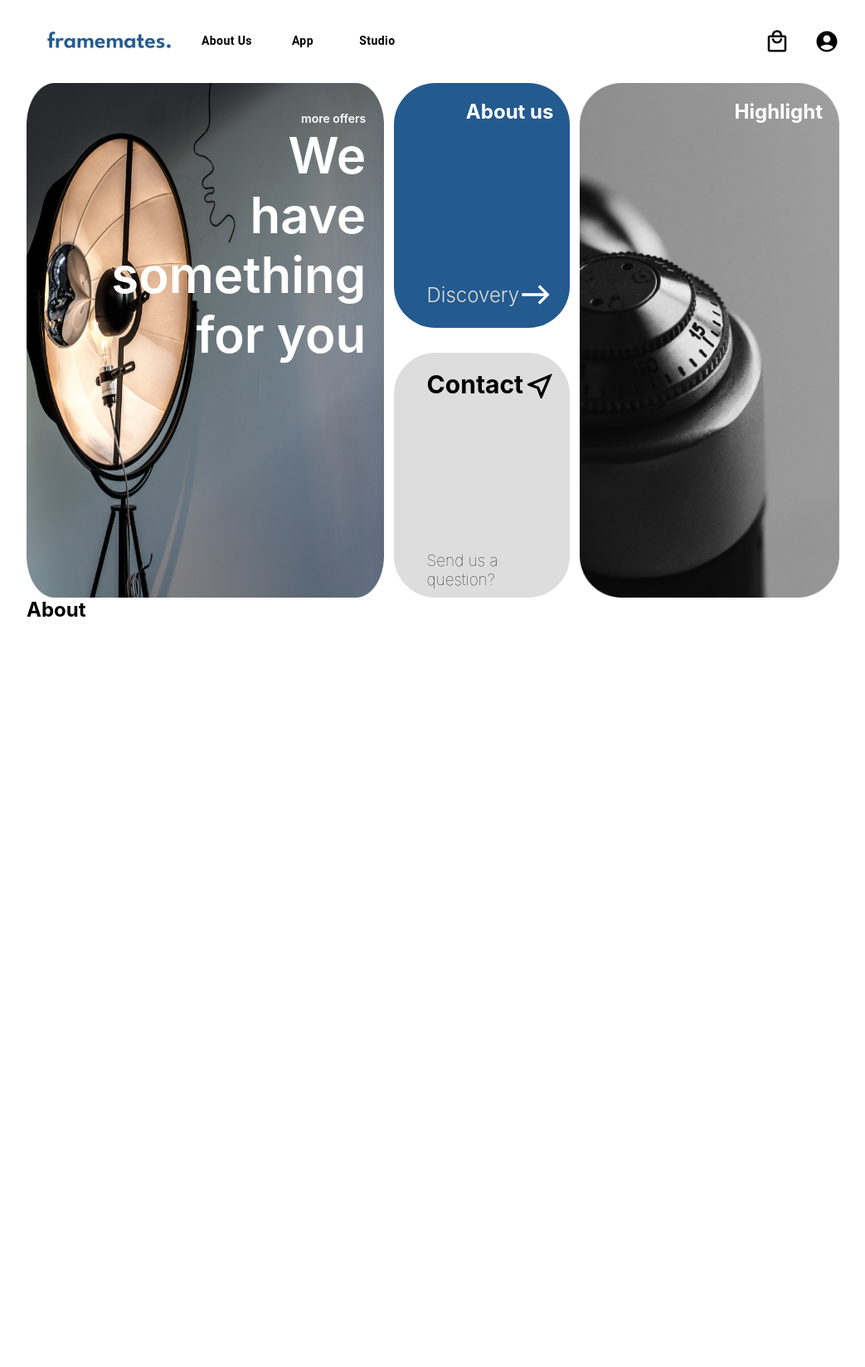
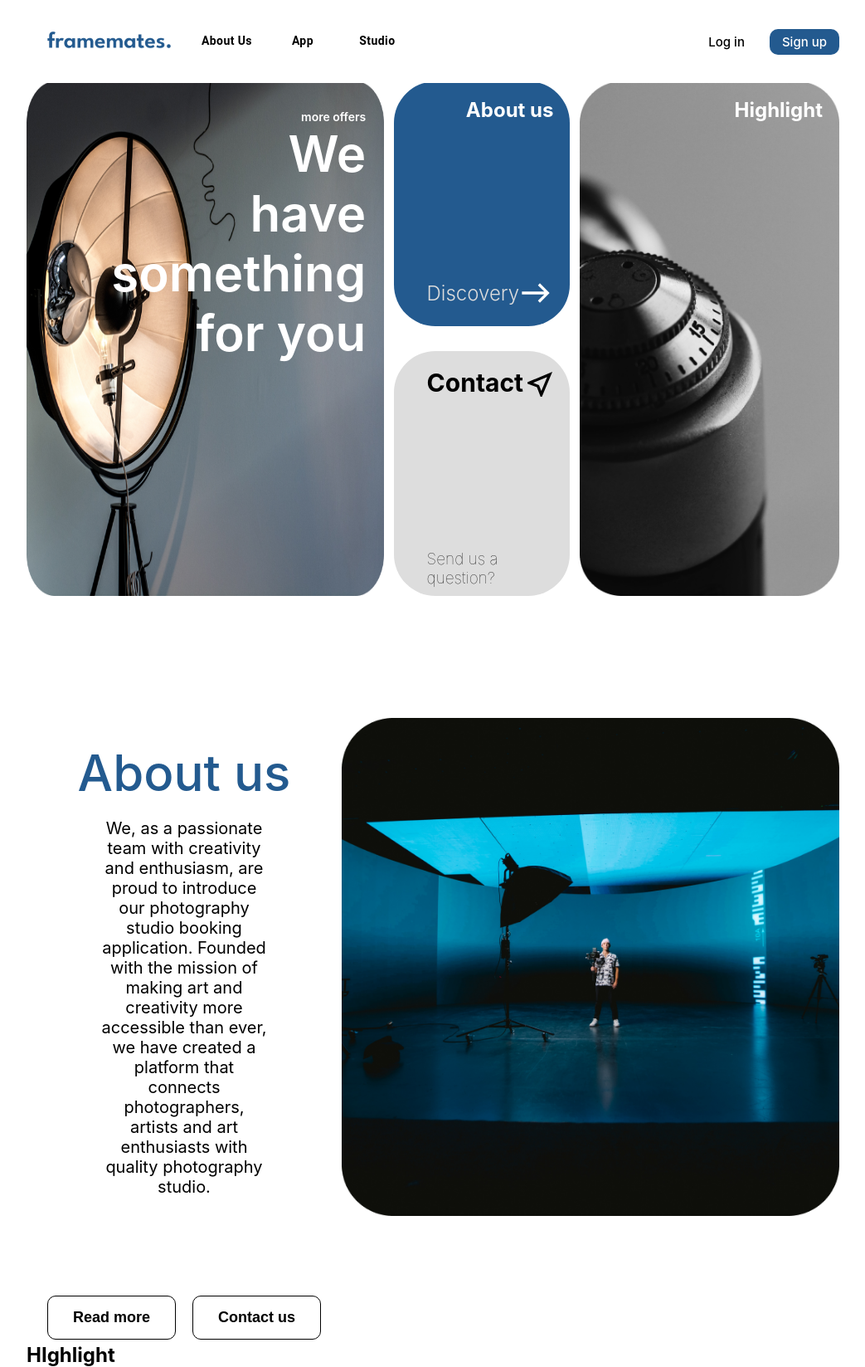
Before and after one commit to eung-eung/FrameMatesClient, a React (Create React App) app: page / in a window 1280 px wide. Shown: the whole page at 83% size, without its empty margins (118-1161 px from the left). Before the commit the page ends 800 px from the top, so only its background shows below. Built offline with nearby package versions, Linux system fonts and the light colour scheme.

Commit message:
about-us

```diff
--- a/src/components/homePageComponents/About.js
+++ b/src/components/homePageComponents/About.js
@@ -2,6 +2,25 @@ import React from 'react'
 
 export default function About() {
     return (
-        <div id='about'>About</div>
+        <div className='about-container'>
+            <div className='about-left'>
+                <h3 className='about-title' id='about'>About us</h3>
+                <div className='about-left-container'>
+                    <p className='about-des'>We, as a passionate team with creativity and enthusiasm,
+                        are proud to introduce our photography studio booking application.
+                        Founded with the mission of making art and creativity more accessible than ever,
+                        we have created a platform that connects photographers,
+                        artists and art enthusiasts with quality photography studio.</p>
+                    <div className='about-action'>
+                        <button className='action-btn'>Read more</button>
+                        <button className='action-btn'>Contact us</button>
+                    </div>
+                </div>
+
+            </div>
+            <div className='about-right'>
+                <img src='/images/Rectangle13.png' />
+            </div>
+        </div>
     )
 }
--- /dev/null
+++ b/src/components/homePageComponents/Highlight.js
@@ -0,0 +1,7 @@
+import React from 'react'
+
+export default function Highlight() {
+    return (
+        <div>HIghlight</div>
+    )
+}
--- a/src/components/homePageComponents/header/Header.js
+++ b/src/components/homePageComponents/header/Header.js
@@ -4,12 +4,16 @@ import Tab from '@mui/material/Tab';
 import "../../../styles/HomePage.css"
 import LocalMallOutlinedIcon from '@mui/icons-material/LocalMallOutlined';
 import AccountCircleIcon from '@mui/icons-material/AccountCircle';
+import UseToken from "../../../utils/UseToken"
 export default function Header() {
     const [value, setValue] = React.useState('');
-
+    const { getToken } = UseToken()
     const handleChange = (event, newValue) => {
         setValue(newValue);
     };
+    const handleHref = e => {
+        window.location.href = "#about"
+    }
     return (
         <div className='header'>
             <div className='left-header'>
@@ -22,15 +26,25 @@ export default function Header() {
                     indicatorColor="primary"
                     aria-label="secondary tabs example"
                 >
-                    <Tab sx={{ fontWeight: 600, textTransform: "capitalize" }} value="one" label="About us" />
+                    <Tab sx={{ fontWeight: 600, textTransform: "capitalize" }} value="one" onClick={handleHref} label="About us" />
                     <Tab sx={{ fontWeight: 600, textTransform: "capitalize" }} value="two" label="App" />
                     <Tab sx={{ fontWeight: 600, textTransform: "capitalize" }} value="three" label="Studio" />
                 </Tabs>
             </div>
 
             <div className='right-header'>
-                <LocalMallOutlinedIcon sx={{ fontSize: "30px", marginRight: "30px" }} />
-                <AccountCircleIcon sx={{ fontSize: "30px" }} />
+                {getToken() ?
+                    <>
+                        <LocalMallOutlinedIcon sx={{ fontSize: "30px", marginRight: "30px" }} />
+                        <AccountCircleIcon sx={{ fontSize: "30px" }} />
+                    </>
+                    :
+                    <>
+                        <div id='login-btn'>Log in</div>
+                        <div id='signup-btn'>Sign up</div>
+                    </>
+                }
+
             </div>
         </div>
     )
--- a/src/pages/HomePage.js
+++ b/src/pages/HomePage.js
@@ -1,12 +1,14 @@
 import React from 'react'
 import Header from '../components/homePageComponents/header/Header'
 import HomeSummary from '../components/homePageComponents/HomeSummary'
+import Highlight from '../components/homePageComponents/Highlight'
 
 export default function HomePage() {
     return (
         <div className='container-home'>
             <Header />
             <HomeSummary />
+            <Highlight />
         </div>
     )
 }
--- a/src/styles/HomePage.css
+++ b/src/styles/HomePage.css
@@ -2,6 +2,10 @@
     padding: 0;
     margin: 0;
     box-sizing: border-box;
+}
+
+html {
+    scroll-behavior: smooth
 }
 
 .container-home {
@@ -11,7 +15,13 @@
 .header {
     display: flex;
     justify-content: space-between;
-
+    position: fixed;
+    top: 0;
+    left: 0;
+    z-index: 99;
+    background: #fff;
+    margin: 0 150px;
+    right: 0;
 }
 
 .left-header {
@@ -60,6 +70,7 @@
     display: flex;
     height: 620px;
     justify-content: space-around;
+    margin-top: 10%;
 }
 
 .middle-content {
@@ -142,3 +153,83 @@
     color: #1a1a1a;
     padding: 0 20px;
 }
+
+#login-btn {
+    background: #fff;
+    font-size: 15px;
+    font-weight: 500;
+    padding: 10px;
+    cursor: pointer;
+    margin-right: 20px;
+}
+
+#signup-btn {
+    color: #fff;
+    background: #235A8F;
+    font-size: 15px;
+    padding: 6px 15px;
+    cursor: pointer;
+    border-radius: 10px;
+    font-weight: 500;
+}
+
+.about-container {
+    display: flex;
+    margin-top: 15%;
+    margin-bottom: 15%;
+    align-items: center;
+    position: relative;
+}
+
+.about-left {
+    text-align: center;
+    flex-basis: 50%;
+
+}
+
+.about-right {
+    flex-basis: 50%;
+    text-align: end;
+}
+
+.about-right img {
+    height: 600px;
+    object-fit: contain;
+}
+
+.about-title {
+    color: #235A8F;
+    font-size: 60px;
+    font-weight: 500;
+    margin-bottom: 5%;
+}
+
+.about-des {
+    font-weight: 400;
+    text-wrap: wrap;
+    text-align: center;
+    font-size: 20px;
+    padding: 0 90px;
+}
+
+.about-left-container {
+    position: relative;
+}
+
+.about-action {
+    position: absolute;
+    bottom: -40%;
+    width: 100%;
+    left: 0;
+    right: 0;
+}
+
+.action-btn {
+    background: #fff;
+    border: 1px solid #000000;
+    margin: 10px;
+    padding: 15px 30px;
+    border-radius: 10px;
+    font-weight: 600;
+    font-size: 18px;
+}
```
Also changed, not shown: public/images/Rectangle13.png (added).
